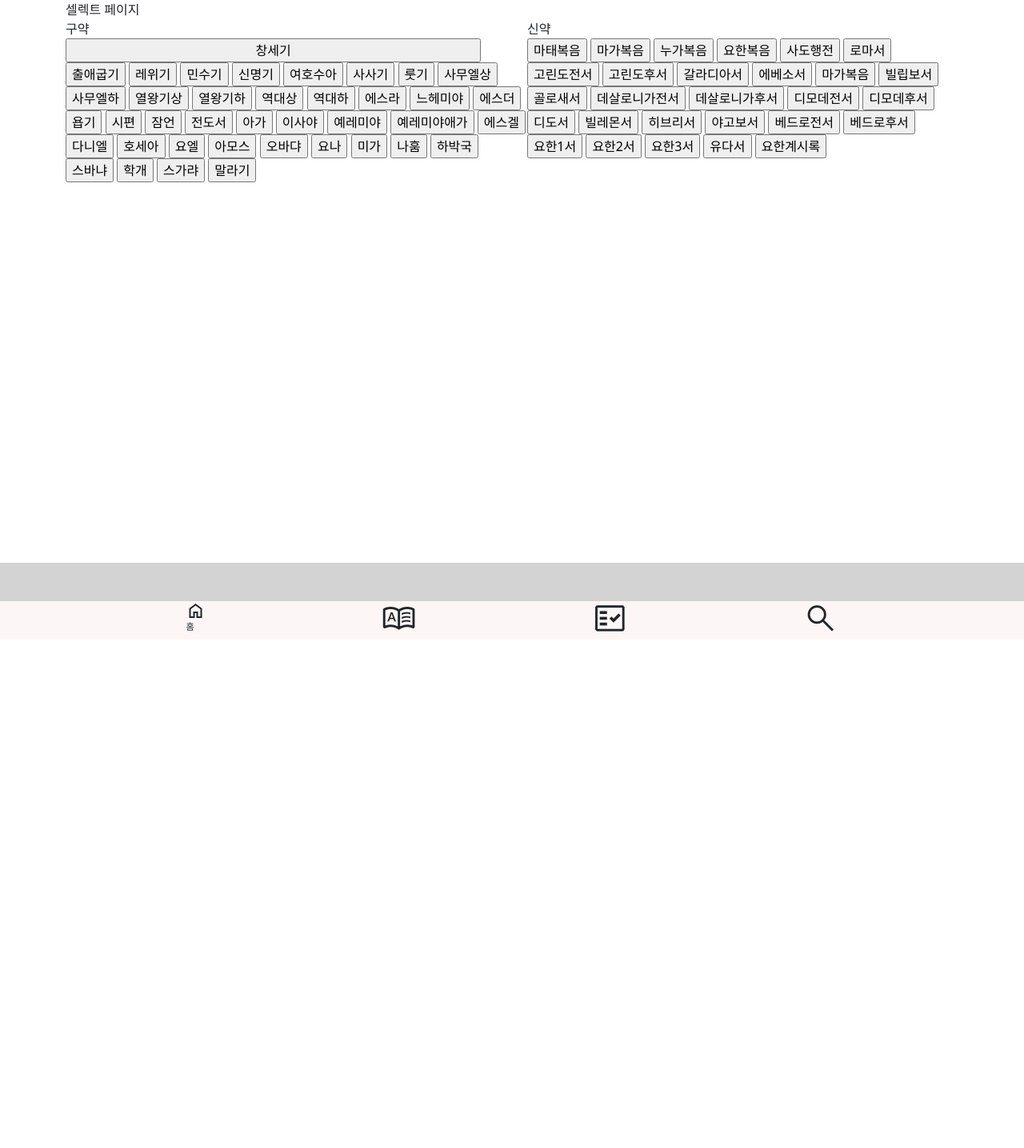
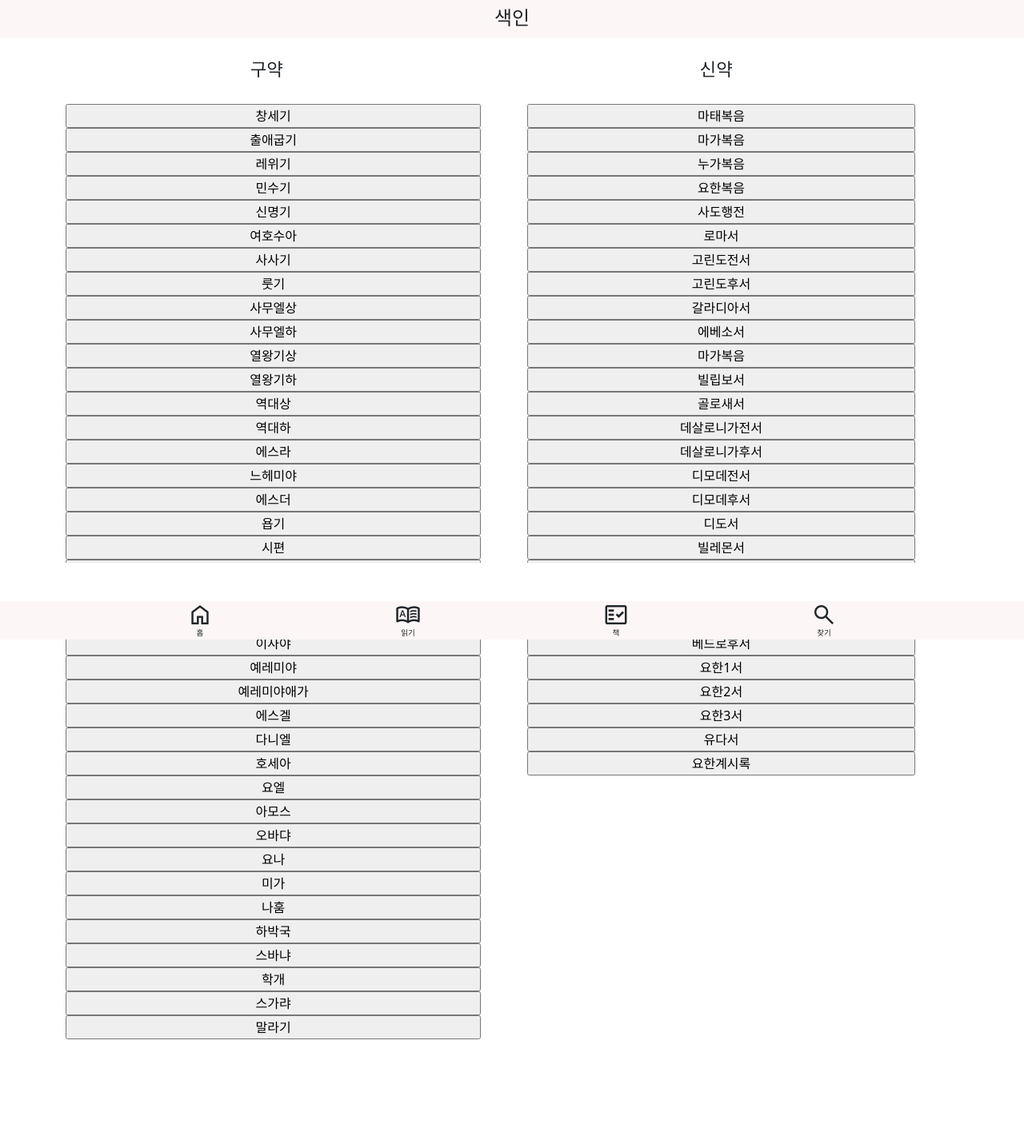
Before and after one commit to kangkyungjun/primebible, a Django app: page /select in a window 1280 px wide. Shown: the whole page at 80% size. Before the commit the page ends 790 px from the top, so only its background shows below. Run offline with Django 5.2, Linux system fonts and the light colour scheme; some libraries are stand-ins or nearby versions.

Commit message:
2402162231

```diff
--- a/templates/main/base.html
+++ b/templates/main/base.html
@@ -26,7 +26,6 @@
 </header>
 <body style="background-color:white;" >
 
-
 <div class="container">
 {% block contents %}
 {% endblock %}
@@ -35,16 +34,34 @@
 <br/><br/><br/><br/><br/>
 
 <!-- Span bottom edge -->
-<div style="position: fixed; bottom: 3rem; width:100%; height:3rem; background-color: lightgray;"></div>
+<div style="position: fixed; bottom: 3rem; width:100%; height:3rem; background-color: white;"></div>
 <div class="nav" style="position: fixed; bottom: 0px; width:100%; height:3rem; background-color: #FCF7F6; ">
     <div class="container-fluid" style="display: flex; justify-content: space-evenly;">
         <div>
-            <a style = "text-decoration: none; color: inherit; font-size:5rem;" href="{% url 'home' %}"><span class="material-symbols-outlined">home</span></a><br>
-            <a style = "font-size:0.7rem;">홈</a>
+            <button type="button" onclick="location.href='{% url 'home' %}'" style="display: table; text-decoration: none; color: inherit; font-size:3rem; font-weight: 100; background-color: #FCF7F6; border: none;">
+                <div><span class="material-symbols-outlined" style="vertical-align: middle; font-size:2rem;">home</span></div>
+                <div><a style="vertical-align: middle; font-size:0.6rem; font-color: gray;">홈</a></div>
+            </button>
         </div>
-        <a style = "text-decoration: none; color: inherit;" href="{% url 'page' %}"><span class="material-symbols-outlined" style="font-size:2.7rem;">dictionary</span></a>
-        <a style = "text-decoration: none; color: inherit;" href="{% url 'select' %}"><span class="material-symbols-outlined" style="font-size:2.7rem;">fact_check</span></a>
-        <a style = "text-decoration: none; color: inherit;" href="{% url 'search_nav' %}"><span class="material-symbols-outlined" style="font-size:2.7rem;">search</span></a>
+        <div>
+            <button type="button" onclick="location.href='{% url 'page' %}'" style="display: table; text-decoration: none; color: inherit; font-size:3rem; font-weight: 100; background-color: #FCF7F6; border: none;">
+                <div><span class="material-symbols-outlined" style="vertical-align: middle; font-size:2rem;">dictionary</span></div>
+                <div><a style="vertical-align: middle; font-size:0.6rem; font-color: gray;">읽기</a></div>
+            </button>
+        </div>
+        <div>
+            <button type="button" onclick="location.href='{% url 'select' %}'" style="display: table; text-decoration: none; color: inherit; font-size:3rem; font-weight: 100; background-color: #FCF7F6; border: none;">
+                <div><span class="material-symbols-outlined" style="vertical-align: middle; font-size:2rem;">fact_check</span></div>
+                <div><a style="vertical-align: middle; font-size:0.6rem; font-color: gray;">책</a></div>
+            </button>
+        </div>
+        <div>
+            <button type="button" onclick="location.href='{% url 'search_nav' %}'" style="display: table; text-decoration: none; color: inherit; font-size:3rem; font-weight: 100; background-color: #FCF7F6; border: none;">
+                <div><span class="material-symbols-outlined" style="vertical-align: middle; font-size:2rem;">search</span></div>
+                <div><a style="vertical-align: middle; font-size:0.6rem; font-color: gray;">찾기</a></div>
+            </button>
+        </div>
+
 
     </div>
 </div>
--- a/templates/main/nav.html
+++ b/templates/main/nav.html
@@ -1,11 +1,13 @@
 {% extends "templates/main/base.html" %}
 
 {% block contents %}
+<div style="position: fixed; width:100%; height:3rem; left:0rem; text-align: center; font-size: 1.5rem; padding-top: 0.35rem; background-color: #FCF7F6;   font-family: 'Black Han Sans', sans-serif; font-weight: 200; font-style: normal;"> 검색 </div>
+<br><br><br>
 
 <form style="width:100%" class="d-flex" method="POST" action="{% url 'search' %}">
     {% csrf_token %}
     <input class="form-control me-2" type="search" placeholder="성경 찾기" name="searched" aria-label="Search">
-    <button style="width: 40%" type="submit"> <span class="material-symbols-outlined">search</span> </button>
+    <button style="width: 40%; border:none; background-color:#FCF7F6; border: 0.1rem solid lightgray; border-radius: 1rem; padding: 1rem;" type="submit"> <span style="font-size:1.4rem; font-color:lightgray;" class="material-symbols-outlined">search</span> </button>
 </form>
 
 {% endblock %}
--- a/templates/main/select.html
+++ b/templates/main/select.html
@@ -1,83 +1,85 @@
 {% extends "templates/main/base.html" %}
 
 {% block contents %}
-셀렉트 페이지 <br/>
+<div style="position: fixed; width:100%; height:3rem; left:0rem; text-align: center; font-size: 1.5rem; padding-top: 0.35rem; background-color: #FCF7F6;   font-family: 'Black Han Sans', sans-serif; font-weight: 200; font-style: normal;"> 색인 </div>
+
+<br><br><br>
 
 <form class="d-flex" method="POST" action="{% url 'selected_page' %}">
     {% csrf_token %}
         <div style="display: flex; justify-content: space-evenly; ">
                 <div>
-                        구약 <br>
+                        <div style="padding-left: 40%; font-family: 'Jua', sans-serif; font-weight: 400; font-style: normal; font-size: 1.4rem;">구약</div> <br>
                         <input style = "width: 90%" type="submit" name="submit" value="창세기">
-                        <input type="submit" name="submit" value="출애굽기">
-                        <input type="submit" name="submit" value="레위기">
-                        <input type="submit" name="submit" value="민수기">
-                        <input type="submit" name="submit" value="신명기">
-                        <input type="submit" name="submit" value="여호수아">
-                        <input type="submit" name="submit" value="사사기">
-                        <input type="submit" name="submit" value="룻기">
-                        <input type="submit" name="submit" value="사무엘상">
-                        <input type="submit" name="submit" value="사무엘하">
-                        <input type="submit" name="submit" value="열왕기상">
-                        <input type="submit" name="submit" value="열왕기하">
-                        <input type="submit" name="submit" value="역대상">
-                        <input type="submit" name="submit" value="역대하">
-                        <input type="submit" name="submit" value="에스라">
-                        <input type="submit" name="submit" value="느헤미야">
-                        <input type="submit" name="submit" value="에스더">
-                        <input type="submit" name="submit" value="욥기">
-                        <input type="submit" name="submit" value="시편">
-                        <input type="submit" name="submit" value="잠언">
-                        <input type="submit" name="submit" value="전도서">
-                        <input type="submit" name="submit" value="아가">
-                        <input type="submit" name="submit" value="이사야">
-                        <input type="submit" name="submit" value="예레미야">
-                        <input type="submit" name="submit" value="예레미야애가">
-                        <input type="submit" name="submit" value="에스겔">
-                        <input type="submit" name="submit" value="다니엘">
-                        <input type="submit" name="submit" value="호세아">
-                        <input type="submit" name="submit" value="요엘">
-                        <input type="submit" name="submit" value="아모스">
-                        <input type="submit" name="submit" value="오바댜">
-                        <input type="submit" name="submit" value="요나">
-                        <input type="submit" name="submit" value="미가">
-                        <input type="submit" name="submit" value="나훔">
-                        <input type="submit" name="submit" value="하박국">
-                        <input type="submit" name="submit" value="스바냐">
-                        <input type="submit" name="submit" value="학개">
-                        <input type="submit" name="submit" value="스가랴">
-                        <input type="submit" name="submit" value="말라기">
+                        <input style = "width: 90%"  type="submit" name="submit" value="출애굽기">
+                        <input style = "width: 90%"  type="submit" name="submit" value="레위기">
+                        <input style = "width: 90%"  type="submit" name="submit" value="민수기">
+                        <input style = "width: 90%"  type="submit" name="submit" value="신명기">
+                        <input style = "width: 90%"  type="submit" name="submit" value="여호수아">
+                        <input style = "width: 90%"  type="submit" name="submit" value="사사기">
+                        <input style = "width: 90%"  type="submit" name="submit" value="룻기">
+                        <input style = "width: 90%"  type="submit" name="submit" value="사무엘상">
+                        <input style = "width: 90%"  type="submit" name="submit" value="사무엘하">
+                        <input style = "width: 90%"  type="submit" name="submit" value="열왕기상">
+                        <input style = "width: 90%"  type="submit" name="submit" value="열왕기하">
+                        <input style = "width: 90%"  type="submit" name="submit" value="역대상">
+                        <input style = "width: 90%"  type="submit" name="submit" value="역대하">
+                        <input style = "width: 90%"  type="submit" name="submit" value="에스라">
+                        <input style = "width: 90%"  type="submit" name="submit" value="느헤미야">
+                        <input style = "width: 90%"  type="submit" name="submit" value="에스더">
+                        <input style = "width: 90%"  type="submit" name="submit" value="욥기">
+                        <input style = "width: 90%"  type="submit" name="submit" value="시편">
+                        <input style = "width: 90%"  type="submit" name="submit" value="잠언">
+                        <input style = "width: 90%"  type="submit" name="submit" value="전도서">
+                        <input style = "width: 90%"  type="submit" name="submit" value="아가">
+                        <input style = "width: 90%"  type="submit" name="submit" value="이사야">
+                        <input style = "width: 90%"  type="submit" name="submit" value="예레미야">
+                        <input style = "width: 90%"  type="submit" name="submit" value="예레미야애가">
+                        <input style = "width: 90%"  type="submit" name="submit" value="에스겔">
+                        <input style = "width: 90%"  type="submit" name="submit" value="다니엘">
+                        <input style = "width: 90%"  type="submit" name="submit" value="호세아">
+                        <input style = "width: 90%"  type="submit" name="submit" value="요엘">
+                        <input style = "width: 90%"  type="submit" name="submit" value="아모스">
+                        <input style = "width: 90%"  type="submit" name="submit" value="오바댜">
+                        <input style = "width: 90%"  type="submit" name="submit" value="요나">
+                        <input style = "width: 90%"  type="submit" name="submit" value="미가">
+                        <input style = "width: 90%"  type="submit" name="submit" value="나훔">
+                        <input style = "width: 90%"  type="submit" name="submit" value="하박국">
+                        <input style = "width: 90%"  type="submit" name="submit" value="스바냐">
+                        <input style = "width: 90%"  type="submit" name="submit" value="학개">
+                        <input style = "width: 90%"  type="submit" name="submit" value="스가랴">
+                        <input style = "width: 90%"  type="submit" name="submit" value="말라기">
                 </div>
                 <div>
-                        신약 <br>
-                        <input type="submit" name="submit" value="마태복음">
-                        <input type="submit" name="submit" value="마가복음">
-                        <input type="submit" name="submit" value="누가복음">
-                        <input type="submit" name="submit" value="요한복음">
-                        <input type="submit" name="submit" value="사도행전">
-                        <input type="submit" name="submit" value="로마서">
-                        <input type="submit" name="submit" value="고린도전서">
-                        <input type="submit" name="submit" value="고린도후서">
-                        <input type="submit" name="submit" value="갈라디아서">
-                        <input type="submit" name="submit" value="에베소서">
-                        <input type="submit" name="submit" value="마가복음">
-                        <input type="submit" name="submit" value="빌립보서">
-                        <input type="submit" name="submit" value="골로새서">
-                        <input type="submit" name="submit" value="데살로니가전서">
-                        <input type="submit" name="submit" value="데살로니가후서">
-                        <input type="submit" name="submit" value="디모데전서">
-                        <input type="submit" name="submit" value="디모데후서">
-                        <input type="submit" name="submit" value="디도서">
-                        <input type="submit" name="submit" value="빌레몬서">
-                        <input type="submit" name="submit" value="히브리서">
-                        <input type="submit" name="submit" value="야고보서">
-                        <input type="submit" name="submit" value="베드로전서">
-                        <input type="submit" name="submit" value="베드로후서">
-                        <input type="submit" name="submit" value="요한1서">
-                        <input type="submit" name="submit" value="요한2서">
-                        <input type="submit" name="submit" value="요한3서">
-                        <input type="submit" name="submit" value="유다서">
-                        <input type="submit" name="submit" value="요한계시록">
+                        <div style="padding-left: 40%; font-family: 'Jua', sans-serif; font-weight: 400; font-style: normal; font-size: 1.4rem;">신약</div> <br>
+                        <input style = "width: 90%"  type="submit" name="submit" value="마태복음">
+                        <input style = "width: 90%"  type="submit" name="submit" value="마가복음">
+                        <input style = "width: 90%"  type="submit" name="submit" value="누가복음">
+                        <input style = "width: 90%"  type="submit" name="submit" value="요한복음">
+                        <input style = "width: 90%"  type="submit" name="submit" value="사도행전">
+                        <input style = "width: 90%"  type="submit" name="submit" value="로마서">
+                        <input style = "width: 90%"  type="submit" name="submit" value="고린도전서">
+                        <input style = "width: 90%"  type="submit" name="submit" value="고린도후서">
+                        <input style = "width: 90%"  type="submit" name="submit" value="갈라디아서">
+                        <input style = "width: 90%"  type="submit" name="submit" value="에베소서">
+                        <input style = "width: 90%"  type="submit" name="submit" value="마가복음">
+                        <input style = "width: 90%"  type="submit" name="submit" value="빌립보서">
+                        <input style = "width: 90%"  type="submit" name="submit" value="골로새서">
+                        <input style = "width: 90%"  type="submit" name="submit" value="데살로니가전서">
+                        <input style = "width: 90%"  type="submit" name="submit" value="데살로니가후서">
+                        <input style = "width: 90%"  type="submit" name="submit" value="디모데전서">
+                        <input style = "width: 90%"  type="submit" name="submit" value="디모데후서">
+                        <input style = "width: 90%"  type="submit" name="submit" value="디도서">
+                        <input style = "width: 90%"  type="submit" name="submit" value="빌레몬서">
+                        <input style = "width: 90%"  type="submit" name="submit" value="히브리서">
+                        <input style = "width: 90%"  type="submit" name="submit" value="야고보서">
+                        <input style = "width: 90%"  type="submit" name="submit" value="베드로전서">
+                        <input style = "width: 90%"  type="submit" name="submit" value="베드로후서">
+                        <input style = "width: 90%"  type="submit" name="submit" value="요한1서">
+                        <input style = "width: 90%"  type="submit" name="submit" value="요한2서">
+                        <input style = "width: 90%"  type="submit" name="submit" value="요한3서">
+                        <input style = "width: 90%"  type="submit" name="submit" value="유다서">
+                        <input style = "width: 90%"  type="submit" name="submit" value="요한계시록">
                 </div>
         </div>
 </form>
```
Also changed, not shown: templates/main/index.html (+44 -15 lines), templates/main/page.html (+6 -6 lines).
